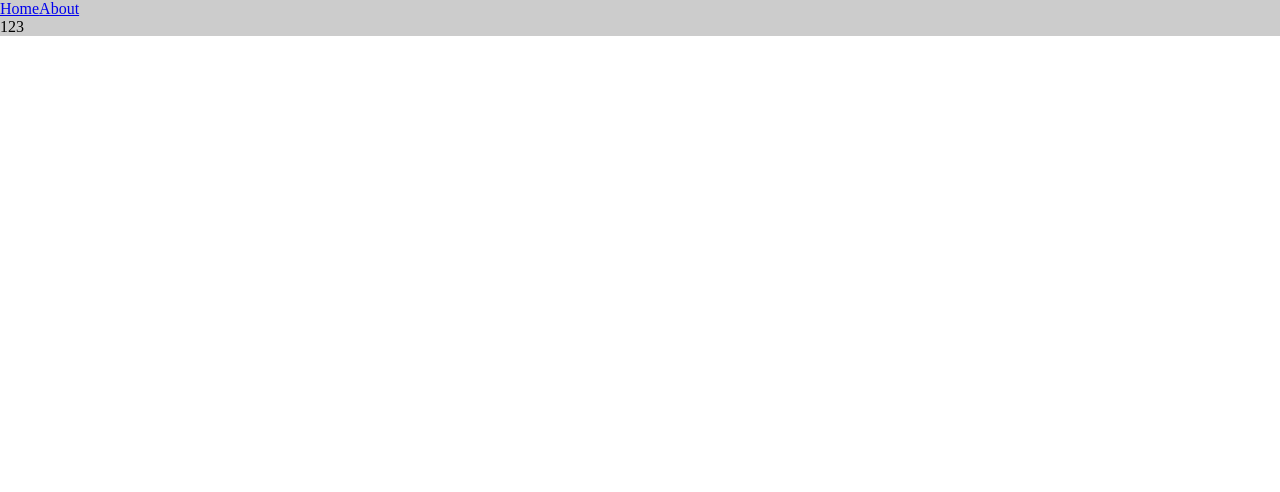
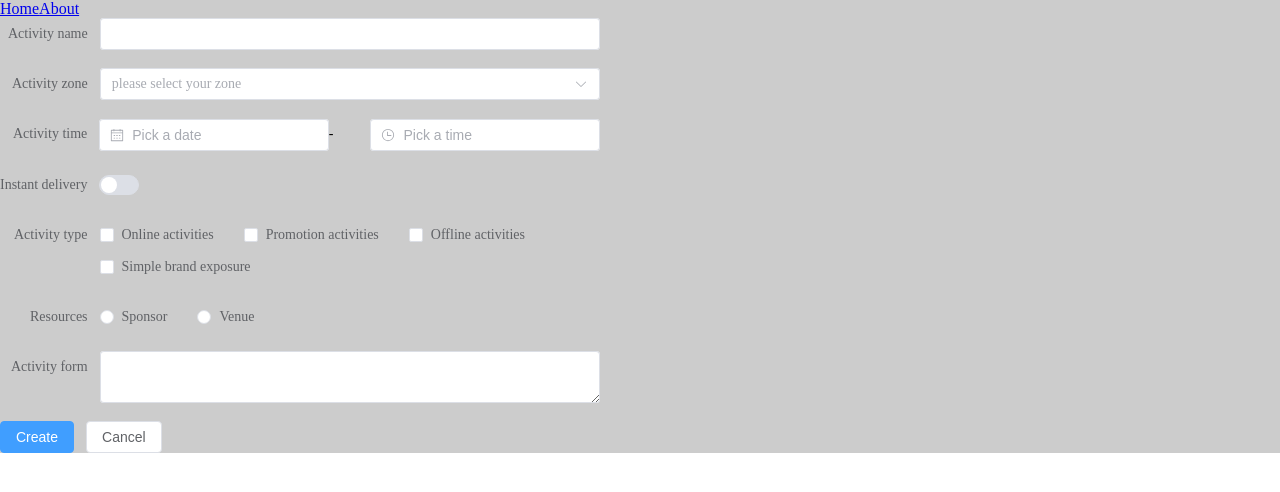
Before and after one commit to ketjuk/Advanced-Web-Programming-Course-Project, a Vue app in the folder frontend/: page /about in a window 1280 px wide. Shown: the top 492 px of the page. Built offline with nearby package versions, Linux system fonts and the light colour scheme; the HTML template or start-up script is replaced by a standard one.

Commit message:
feat: add dependency elemnt-plus

```diff
--- a/frontend/package.json
+++ b/frontend/package.json
@@ -13,6 +13,7 @@
     "format": "prettier --write src/"
   },
   "dependencies": {
+    "element-plus": "^2.9.7",
     "vue": "^3.5.13",
     "vue-router": "^4.5.0"
   },
--- a/frontend/src/main.ts
+++ b/frontend/src/main.ts
@@ -1,11 +1,13 @@
 import './assets/main.css'
+
+import ElementPlus from 'element-plus'
+import 'element-plus/dist/index.css'
 
 import { createApp } from 'vue'
 import App from './App.vue'
 import router from './router'
-
 const app = createApp(App)
-
+app.use(ElementPlus)
 app.use(router)
 
 app.mount('#app')
--- a/frontend/src/views/AboutView.vue
+++ b/frontend/src/views/AboutView.vue
@@ -1,8 +1,85 @@
-<script setup lang="ts">
-import Navbar from '@/components/Navbar.vue';
+<template>
+  <el-form :model="form" label-width="auto" style="max-width: 600px">
+    <el-form-item label="Activity name">
+      <el-input v-model="form.name" />
+    </el-form-item>
+    <el-form-item label="Activity zone">
+      <el-select v-model="form.region" placeholder="please select your zone">
+        <el-option label="Zone one" value="shanghai" />
+        <el-option label="Zone two" value="beijing" />
+      </el-select>
+    </el-form-item>
+    <el-form-item label="Activity time">
+      <el-col :span="11">
+        <el-date-picker
+          v-model="form.date1"
+          type="date"
+          placeholder="Pick a date"
+          style="width: 100%"
+        />
+      </el-col>
+      <el-col :span="2" class="text-center">
+        <span class="text-gray-500">-</span>
+      </el-col>
+      <el-col :span="11">
+        <el-time-picker
+          v-model="form.date2"
+          placeholder="Pick a time"
+          style="width: 100%"
+        />
+      </el-col>
+    </el-form-item>
+    <el-form-item label="Instant delivery">
+      <el-switch v-model="form.delivery" />
+    </el-form-item>
+    <el-form-item label="Activity type">
+      <el-checkbox-group v-model="form.type">
+        <el-checkbox value="Online activities" name="type">
+          Online activities
+        </el-checkbox>
+        <el-checkbox value="Promotion activities" name="type">
+          Promotion activities
+        </el-checkbox>
+        <el-checkbox value="Offline activities" name="type">
+          Offline activities
+        </el-checkbox>
+        <el-checkbox value="Simple brand exposure" name="type">
+          Simple brand exposure
+        </el-checkbox>
+      </el-checkbox-group>
+    </el-form-item>
+    <el-form-item label="Resources">
+      <el-radio-group v-model="form.resource">
+        <el-radio value="Sponsor">Sponsor</el-radio>
+        <el-radio value="Venue">Venue</el-radio>
+      </el-radio-group>
+    </el-form-item>
+    <el-form-item label="Activity form">
+      <el-input v-model="form.desc" type="textarea" />
+    </el-form-item>
+    <el-form-item>
+      <el-button type="primary" @click="onSubmit">Create</el-button>
+      <el-button>Cancel</el-button>
+    </el-form-item>
+  </el-form>
+</template>
+
+<script lang="ts" setup>
+import { reactive } from 'vue'
+
+// do not use same name with ref
+const form = reactive({
+  name: '',
+  region: '',
+  date1: '',
+  date2: '',
+  delivery: false,
+  type: [],
+  resource: '',
+  desc: '',
+})
+
+const onSubmit = () => {
+  console.log('submit!')
+}
 </script>
-
-<template>
- <div>123</div>
-  <!-- <Navbar msg="导航条" /> -->
-</template>
```
Also changed, not shown: 1 other file (tests, documents, lock files or other folders).
